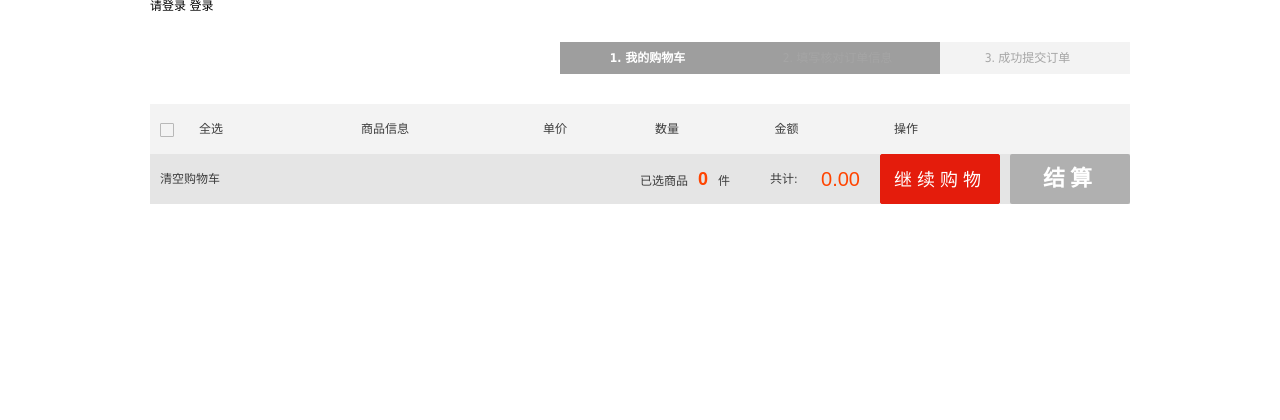
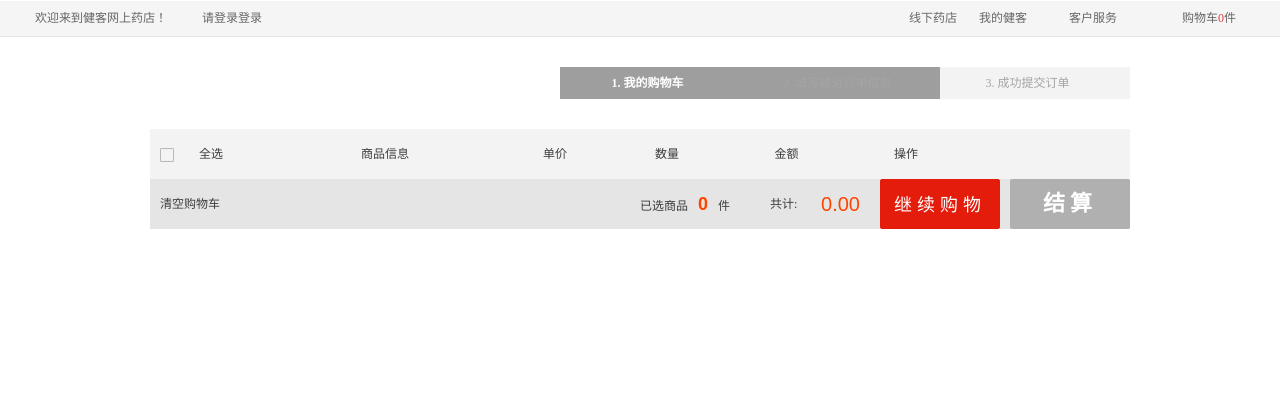
Before and after one commit to 1094487272/-, a PHP site: page /cart.html in a window 1280 px wide. Shown: the top 420 px of the page. Run offline with PHP 8.4, Linux system fonts and the light colour scheme; grey boxes are pictures that could not be loaded.

Commit message:
完成了项目

```diff
--- a/JK/src/html/cart.html
+++ b/JK/src/html/cart.html
@@ -9,17 +9,59 @@
     <link rel="stylesheet" href="./css/base_px.css">
     <link rel="stylesheet" href="./css/reset.css">
     <link rel="stylesheet" href="./css/carts.css">
+    <link rel="stylesheet" href="./css/common.css">
     <script src="./lib/jquery-3.4.1.js"></script>
     <script src="./lib/carts.js"></script>
 </head>
 
 <body>
+    <div class="jkn_head_top">
+        <div class="jkn_head_t">
+                <div class="jkn_head_t_l" id="loginfo">
+                        <span class="jk_mr35">欢迎来到健客网上药店！</span>
+                        <span class="userInfo"></span>
+                        <span class="status">登录</span>
+                </div>
+                <ul class="jkn_head_t_r">
+                        <li class="shopping_cart">
+                                <p class="shopp_an"><em></em>
+                                        <a class="jk_s_on" href="https://www.jianke.com/shoppingcart/"
+                                                title="购物车" target="_blank">购物车<span
+                                                        id="topcount"><span>0</span>件</span></a></p>
 
+                        </li>
+
+                        <li class="my_jianke">
+                                <a href="//www.jianke.com/help/ordway.html" target="_blank"
+                                        title="客户服务">客户服务</a>
+                                <span></span>
+                                <ul class="myjk">
+                                        <li><a href="//www.jianke.com/help/ordway.html" target="_blank"
+                                                        title="购物指南">购物指南</a></li>
+                                        <li><a href="//www.jianke.com/help/delivery.html" target="_blank"
+                                                        title="配送方式">配送方式</a></li>
+                                        <li><a href="//www.jianke.com/help/thirdpay.html" target="_blank"
+                                                        title="支付方式">支付方式</a></li>
+                                        <li><a href="//www.jianke.com/help/returnsx.html" target="_blank"
+                                                        title="售后服务">售后服务</a></li>
+                                </ul>
+                        </li>
+                        <li class="my_jianke">
+                                <a href="https://www.jianke.com/user/" target="_blank" title="我的健客">我的健客</a>
+                                <span></span>
+                                <ul class="myjk">
+                                        <li><a href="https://www.jianke.com/user/order/mine/all" id="myorder"
+                                                        target="_blank" title="我的订单">我的订单</a>
+                                        </li>
+                                        <li><a href="https://www.jianke.com/user/account/coupon" id="mycoupon"
+                                                        target="_blank" title="我的优惠券">我的优惠券</a></li>
+                                </ul>
+                        </li>
+                        <a href="https://www.jianke.com/help/ydfb.html" target="_blank" title="线下药店">线下药店</a>
+                </ul>
+        </div>
+    </div>
     <div class="c_head clearfix">
-        <div class="user">
-            <span class="userInfo"></span>
-            <span class="status">登录</span>
-        </div>
         <div class="flow-steps">
             <ol class="num5">
                 <li class="current">
--- a/JK/src/html/css/common.css
+++ b/JK/src/html/css/common.css
@@ -75,7 +75,7 @@ i,em{font-style: normal;}
 
 .jkn_head_t{line-height:35px; height:35px;}
 
-.jkn_head_t_l a{margin-right:30px;}
+.jkn_head_t_l a{margin-left:20px;}
 
 .jkn_head_t_l .jk_sc{margin-right:25px;}
 
--- a/JK/src/html/css/list.css
+++ b/JK/src/html/css/list.css
@@ -60,6 +60,12 @@
 }
 
 .dis {
+    text-overflow: ellipsis;
+    -webkit-line-clamp: 3;
+    -webkit-box-orient: vertical;
+    display: -webkit-box;
+    overflow: hidden;
+    height:60px;
     margin-left: 20px;
     color: #2272c8;
     font-size: 10px;
--- a/JK/src/html/list.html
+++ b/JK/src/html/list.html
@@ -17,8 +17,8 @@
                 <div class="jkn_head_t">
                         <div class="jkn_head_t_l" id="loginfo">
                                 <span class="jk_mr35">欢迎来到健客网上药店！</span>
-                                <a href="http://127.0.0.1:8080/-/JK/src/html/login.html" target="_blank" title="登录">登录</a>
-                                <a href="http://127.0.0.1:8080/-/JK/src/html/register.html" target="_blank" title="免费注册">免费注册</a>
+                                <span class="userInfo"></span>
+                                <span class="status"></span>
                         </div>
                         <ul class="jkn_head_t_r">
                                 <li class="shopping_cart">
--- a/JK/src/shouye.html
+++ b/JK/src/shouye.html
@@ -27,7 +27,9 @@
                 <div class="jkn_head_t">
                         <div class="jkn_head_t_l" id="loginfo">
                                 <span class="jk_mr35">欢迎来到健客网上药店！</span>
-                                <a href="http://127.0.0.1:8080/-/JK/src/html/login.html" target="_blank" title="登录">登录</a>
+                                <!-- <a href="http://127.0.0.1:8080/-/JK/src/html/login.html" target="_blank" title="登录">登录</a> -->
+                                <span class="userInfo"></span>
+                                <span class="status"></span>
                                 <a href="http://127.0.0.1:8080/-/JK/src/html/register.html" target="_blank" title="免费注册">免费注册</a>
                         </div>
                         <ul class="jkn_head_t_r">
```
Also changed, not shown: JK/src/html/lib/index.js (+19 -0 lines), JK/src/html/lib/carts.js, JK/src/html/lib/list.js.
